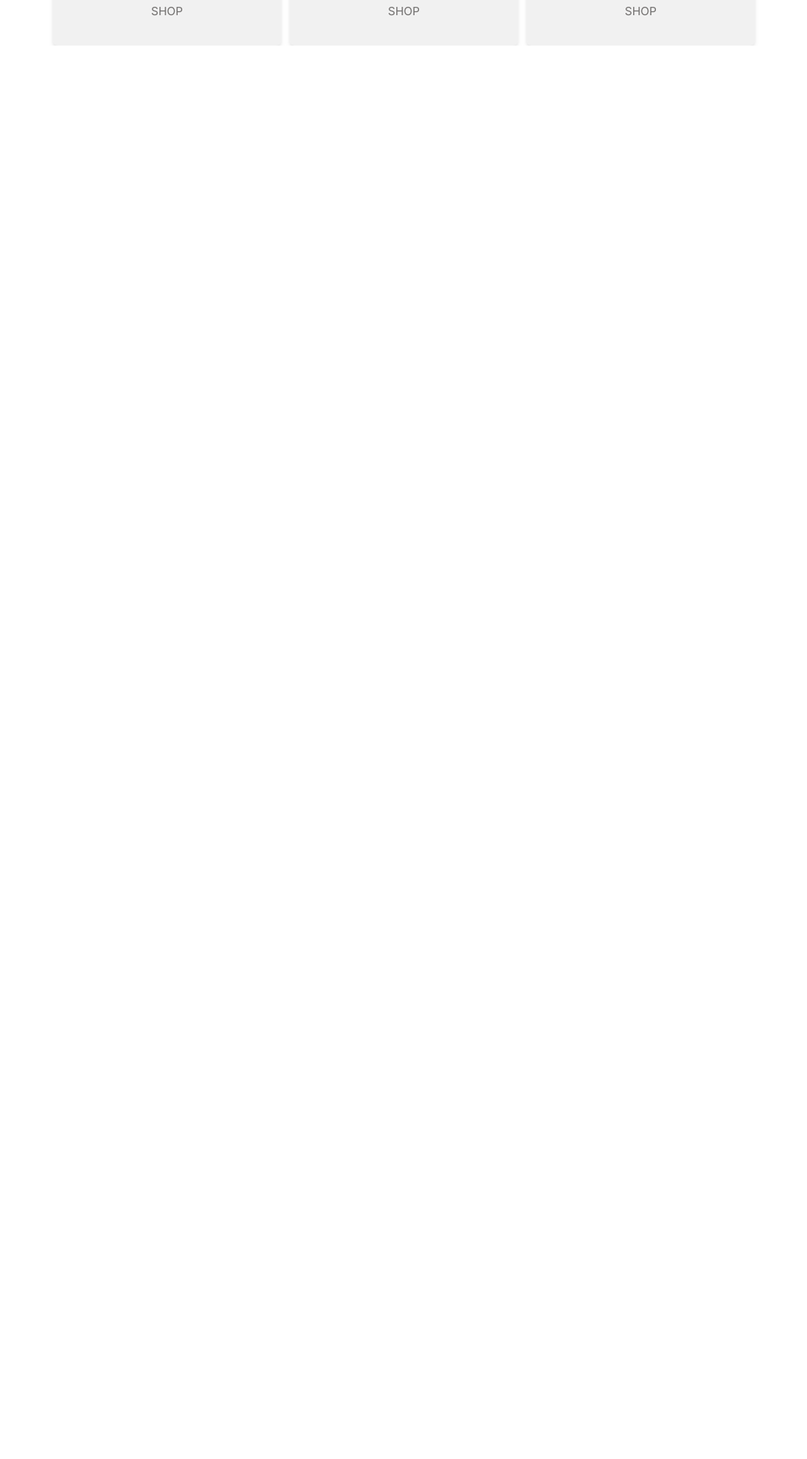
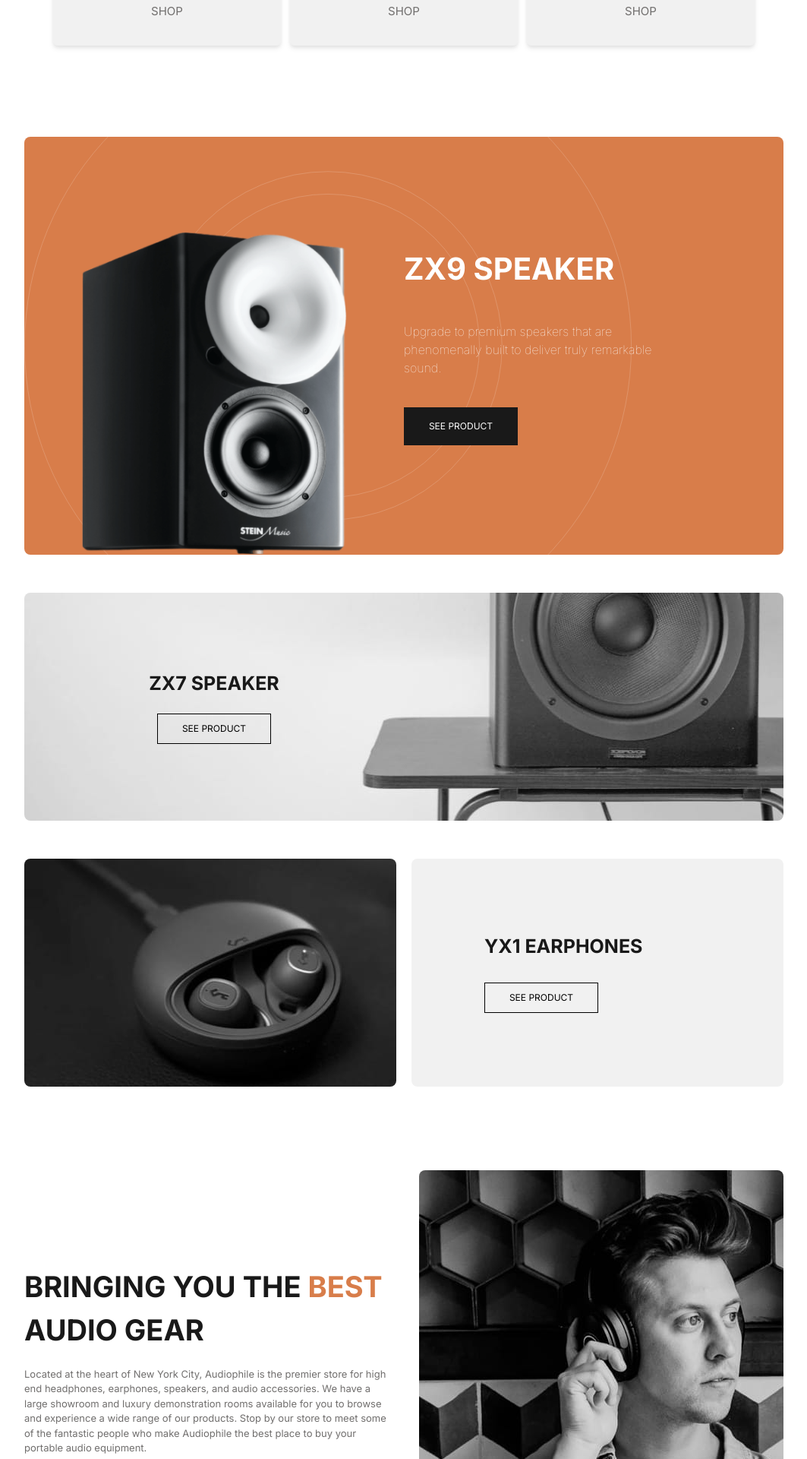
Before and after one commit to Yandelf00/updated_audiophile, a Next.js app: page / in a window 1280 px wide. Shown: the part 880-2800 px from the top of the page at 76% size, without its empty margins (108-1171 px from the left). Before the commit the page ends 940 px from the top, so only its background shows below. Built offline with nearby package versions, Linux system fonts and the light colour scheme.

Commit message:
before first build

```diff
--- a/src/app/layout.tsx
+++ b/src/app/layout.tsx
@@ -3,6 +3,7 @@ import { Inter } from "next/font/google";
 import Navbar from "@/components/Navbar";
 import CartModal from "@/components/Modals/CartModal";
 import "./globals.css";
+import Footer from "@/components/Footer";
 
 const inter = Inter({ subsets: ["latin"] });
 
@@ -22,6 +23,7 @@ export default function RootLayout({
         <CartModal/>
         <Navbar/>
         {children}
+        <Footer/>
       </body>
     </html>
   );
--- a/src/app/page.tsx
+++ b/src/app/page.tsx
@@ -1,12 +1,20 @@
 import Image from "next/image";
 import Hero from "@/components/Home/Hero";
 import Sections from "@/components/Home/Sections";
+import HomeZxN from "@/components/Home/HomeZxN";
+import HomeZxS from "@/components/Home/HomeZxS";
+import HomeYx from "@/components/Home/HomeYx";
+import BestGear from "@/components/Home/BestGear";
 
 export default function Home() {
   return (
     <main className="">
       <Hero/>
       <Sections/>
+      <HomeZxN/>
+      <HomeZxS/>
+      <HomeYx/>
+      <BestGear/>
     </main>
   );
 }
--- /dev/null
+++ b/src/components/Footer.tsx
@@ -0,0 +1,9 @@
+import React from 'react'
+
+export default function Footer() {
+  return (
+    <div className='w-full mt-[150px] bg-black h-[350px]'>
+
+    </div>
+  )
+}
--- /dev/null
+++ b/src/components/Home/BestGear.tsx
@@ -0,0 +1,20 @@
+import React from 'react'
+
+export default function BestGear() {
+  return (
+    <div className='w-full flex justify-center mt-[110px]'>
+        <div className='w-[1000px] h-[500px] flex flex-row justify-between'>
+            <div className='h-full w-[48%] flex flex-col justify-center items-center space-y-5'>
+                <h1 className='text-black text-[38px] font-bold'>BRINGING YOU THE <span className='text-orange'>BEST</span> AUDIO GEAR</h1>
+                <p className='text-gray text-[13px]'>Located at the heart of New York City, Audiophile is
+                    the premier store for high end headphones, earphones, speakers,
+                    and audio accessories. We have a large showroom and luxury demonstration
+                    rooms available for you to browse and experience a wide range of our products.
+                    Stop by our store to meet some of the fantastic people who make Audiophile the
+                    best place to buy your portable audio equipment.</p>
+            </div>
+            <div className='h-full w-[48%] bg-[url("/images/shared/desktop/image-best-gear.jpg")] rounded-lg'></div>
+        </div>
+    </div>
+  )
+}
--- a/src/components/Home/Hero.tsx
+++ b/src/components/Home/Hero.tsx
@@ -4,7 +4,7 @@ import Image from 'next/image'
 export default function Hero() {
     const hero = '/images/home/desktop/image-hero.jpg'
     return (
-        <div className='w-full h-[500px] bg-black flex justify-center'>
+        <div className='w-full h-[500px] bg-black flex justify-center pl-2'>
             <div className='h-full w-[1000px] flex flex-row border border-l-0 border-r-0 border-b-0 border-t-gray border-l-none'
                 style={{backgroundImage : `url(${hero})`, backgroundPosition : 'top', backgroundRepeat : 'no-repeat', backgroundSize : '1000px 500px'}}>
                     <div className='w-1/2 h-full flex flex-col justify-center items-start '>
--- /dev/null
+++ b/src/components/Home/HomeYx.tsx
@@ -0,0 +1,18 @@
+import React from 'react'
+
+export default function HomeYx() {
+  return (
+    <div className='mt-[50px] w-full flex justify-center'>
+        <div className='w-[1000px]  flex flex-row justify-between'>
+            <div className='w-[49%] h-[300px] rounded-lg bg-[url("/images/home/desktop/image-earphones-yx1.jpg")]'>
+            </div>
+            <div className='w-[49%] h-[300px] bg-light-gray rounded-lg flex flex-col items-start pl-24 space-y-7 justify-center'>
+                <h1 className='text-black text-[25px] font-bold'>YX1 EARPHONES</h1>
+                <button className='h-[40px] w-[150px] border
+                border-1 hover:bg-black hover:text-white
+                transition ease-in-out duration-200 border-dark text-[12px]'>SEE PRODUCT</button>
+            </div>
+        </div>
+    </div>
+  )
+}
--- /dev/null
+++ b/src/components/Home/HomeZxN.tsx
@@ -0,0 +1,24 @@
+import React from 'react'
+import Image from 'next/image'
+
+export default function HomeZxN() {
+    return (
+        <div className='w-full flex justify-center mt-[120px] '>
+            <div className='w-[1000px] flex flex-row h-[550px] bg-orange rounded-lg bg-[url("/images/home/desktop/pattern-circles.svg")]
+            bg-left bg-no-repeat' style={{backgroundSize : '800px 800px'}}>
+                <div className='h-full w-[50%] flex  items-end justify-center'>
+                    <Image className='' src="/images/home/desktop/image-speaker-zx9.png" alt='tkt' height={350} width={350}/>
+                </div>
+                <div className='w-1/2 h-full flex flex-col items-start space-y-10 justify-center'>
+                    <h1 className='text-white text-[40px] font-bold'>ZX9 SPEAKER</h1>
+                    <div>
+                        <p className='text-white font-thin'>Upgrade to premium speakers that are</p>
+                        <p className='text-white font-thin'>phenomenally built to deliver truly remarkable</p>
+                        <p className='text-white font-thin'>sound.</p>
+                    </div>
+                    <button className='text-white bg-black h-[50px] w-[150px] text-[12px] hover:bg-gray'>SEE PRODUCT</button>
+                </div>
+            </div>
+        </div>
+  )
+}
--- /dev/null
+++ b/src/components/Home/HomeZxS.tsx
@@ -0,0 +1,16 @@
+import React from 'react'
+
+export default function HomeZxS() {
+  return (
+    <div className='w-full mt-[50px] flex justify-center'>
+        <div className='w-[1000px] h-[300px] bg-[url("/images/home/desktop/image-speaker-zx7.jpg")] rounded-lg flex-row flex'>
+            <div className='w-1/2 h-full flex flex-col space-y-5 justify-center items-center'>
+                <h1 className='text-black text-[25px] font-bold'>ZX7 SPEAKER</h1>
+                <button className='h-[40px] w-[150px] border
+                border-1 hover:bg-black hover:text-white
+                transition ease-in-out duration-200 border-dark text-[12px]'>SEE PRODUCT</button>
+            </div>
+        </div>
+    </div>
+  )
+}
```
